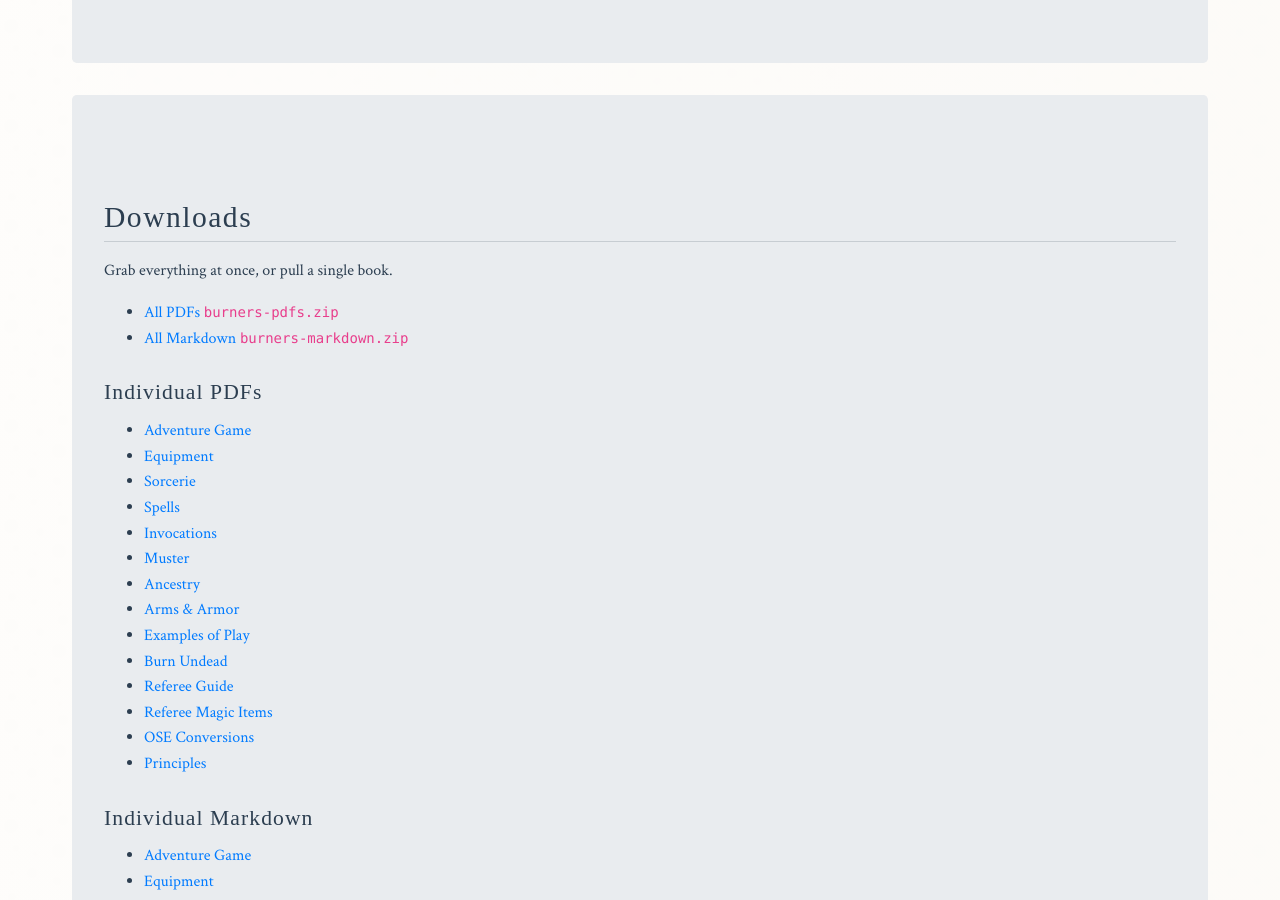
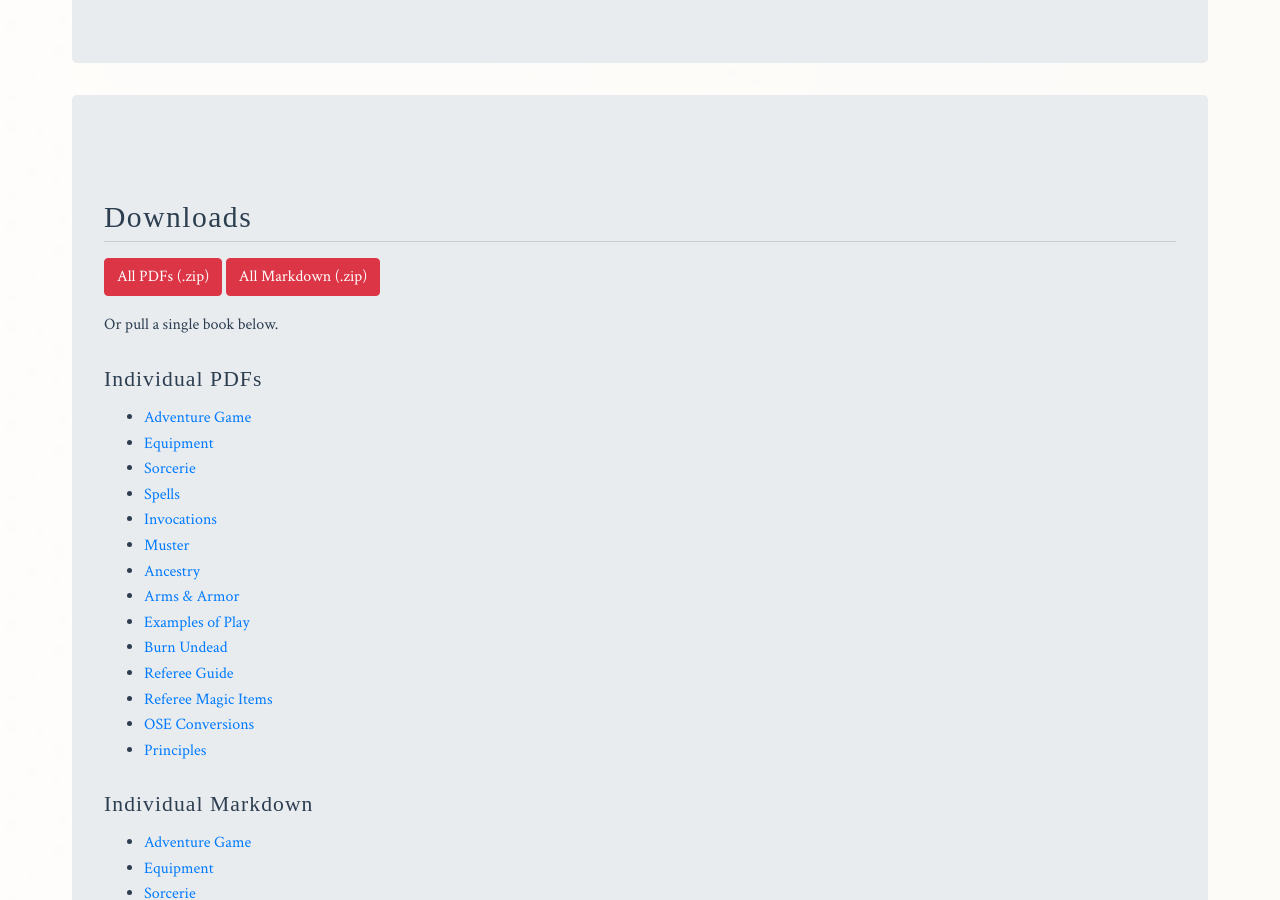
Before and after one commit to paulabrams/burners, a Jekyll site: the page built from index.html, in a window 1280 px wide and 900 px high, scrolled down 2985 px. Built offline with Jekyll 4.4.1, drawn with Linux system fonts in a browser that asks for light colours; some web fonts are replaced; some of the changed text lies outside the part shown.

Commit message:
Publish local draft: zip download buttons and committed downloads/ zips.
Co-authored-by: Cursor <cursoragent@cursor.com>

```diff
--- a/index.html
+++ b/index.html
@@ -11,6 +11,8 @@ hero_alt: "Free fight outside the walls — Albert Robida"
   <p class="lead">Fast, lethal sword-and-sorcerie in the Dragon Isles. Fire makes it good.</p>
   <p>
     <a class="btn btn-danger" href="{{ '/burners-adventure-game.html' | relative_url }}">Read the rules &rarr;</a>
+    <a class="btn btn-default" href="{{ '/downloads/burners-pdfs.zip' | relative_url }}">Download all PDFs</a>
+    <a class="btn btn-default" href="{{ '/downloads/burners-markdown.zip' | relative_url }}">Download all Markdown</a>
   </p>
 </div>
 
@@ -47,11 +49,11 @@ hero_alt: "Free fight outside the walls — Albert Robida"
 
 <div class="jumbotron">
   <h2>Downloads</h2>
-  <p>Grab everything at once, or pull a single book.</p>
-  <ul>
-    <li><a href="{{ '/downloads/burners-pdfs.zip' | relative_url }}">All PDFs</a> <code>burners-pdfs.zip</code></li>
-    <li><a href="{{ '/downloads/burners-markdown.zip' | relative_url }}">All Markdown</a> <code>burners-markdown.zip</code></li>
-  </ul>
+  <p>
+    <a class="btn btn-danger" href="{{ '/downloads/burners-pdfs.zip' | relative_url }}">All PDFs (.zip)</a>
+    <a class="btn btn-danger" href="{{ '/downloads/burners-markdown.zip' | relative_url }}">All Markdown (.zip)</a>
+  </p>
+  <p>Or pull a single book below.</p>
   <h3>Individual PDFs</h3>
   <ul>
     <li><a href="{{ '/pdf/burners-adventure-game.pdf' | relative_url }}">Adventure Game</a></li>
```
Also changed, not shown: 4 other files.
